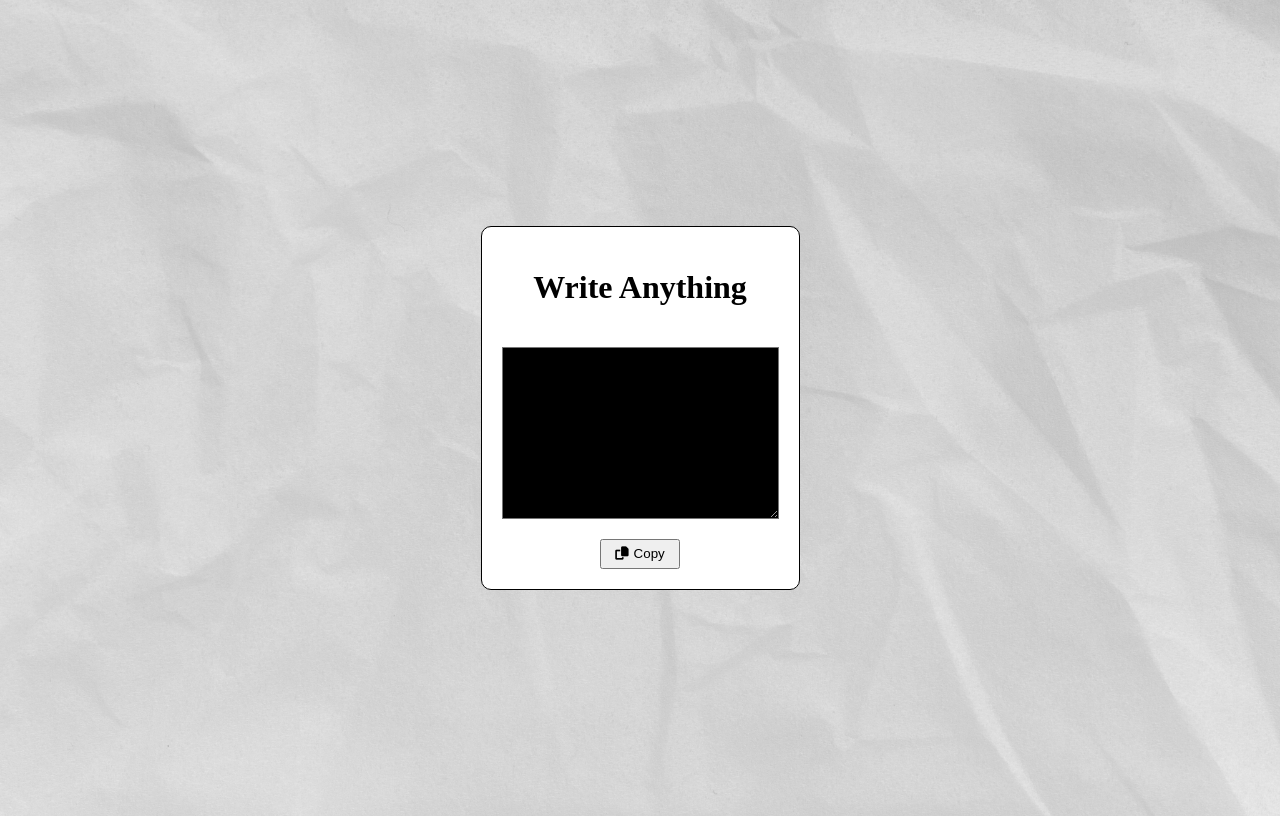
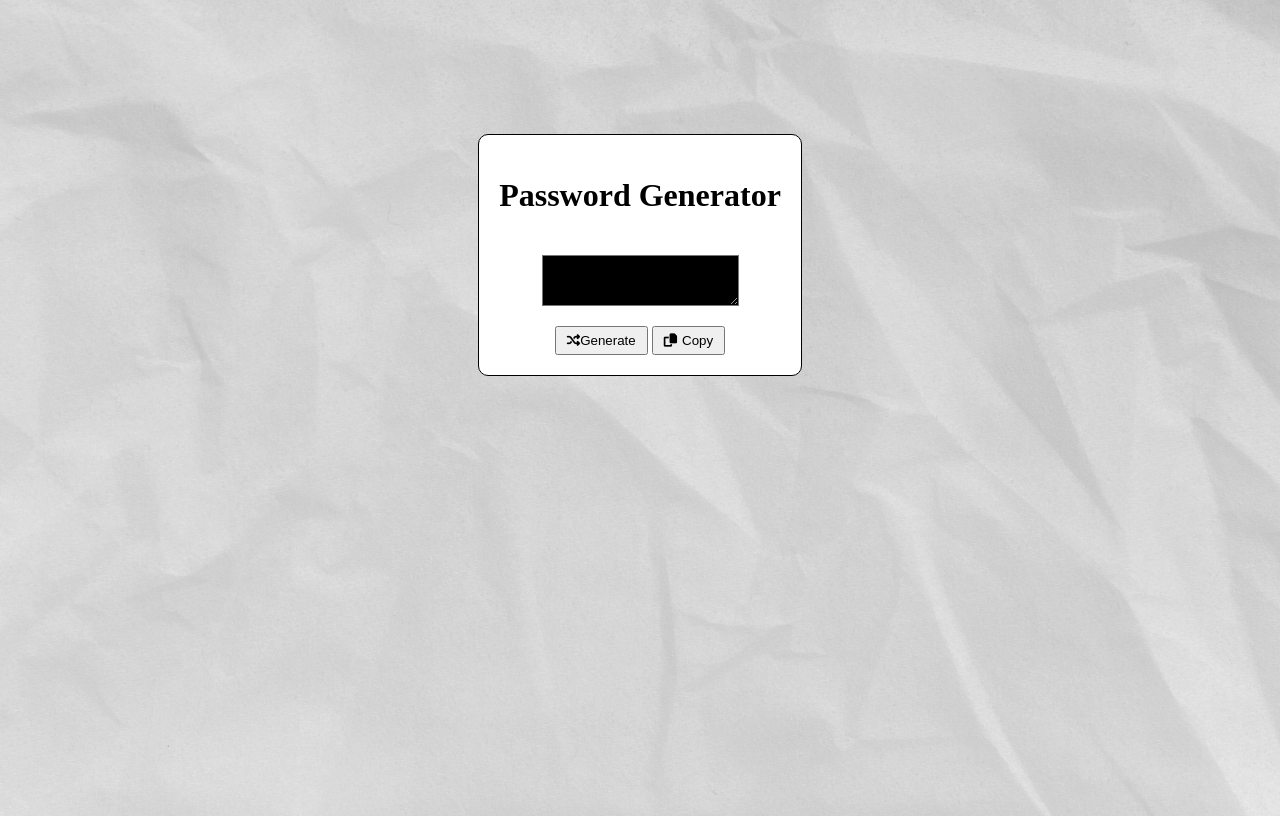
Before and after one commit to popey17/copy-to-clipboard, a plain HTML site: page index.html in a window 1280 px wide. Drawn offline with nearby package versions, Linux system fonts and the light colour scheme.

Commit message:
add random password generating function

```diff
--- a/index.html
+++ b/index.html
@@ -7,7 +7,7 @@
     <link rel="stylesheet" href="style.css">
     <script src="https://ajax.googleapis.com/ajax/libs/jquery/3.6.3/jquery.min.js"></script>
     <link rel="stylesheet" href="https://cdnjs.cloudflare.com/ajax/libs/font-awesome/6.3.0/css/all.min.css" integrity="sha512-SzlrxWUlpfuzQ+pcUCosxcglQRNAq/DZjVsC0lE40xsADsfeQoEypE+enwcOiGjk/bSuGGKHEyjSoQ1zVisanQ==" crossorigin="anonymous" referrerpolicy="no-referrer" />
-    <title>Copy to clipboard</title>
+    <title>Random Password Generator</title>
 </head>
 <body>
     <div class="copied">
@@ -15,9 +15,12 @@
     </div>
 
     <div class="container">
-        <h1>Write Anything</h1>
-        <textarea name="text" id="text" cols="30" rows="10"></textarea>
-        <button class="copy-btn"><i class="fa-solid fa-copy"></i>Copy</button>
+        <h1>Password Generator</h1>
+        <textarea name="text" id="text"></textarea>
+        <div>
+            <button class="generate-btn"><i class="fa-solid fa-shuffle"></i>Generate</button>
+            <button class="copy-btn"><i class="fa-solid fa-copy"></i>Copy</button>
+        </div>
     </div>
 
     <script src="index.js"></script>
--- a/index.js
+++ b/index.js
@@ -13,4 +13,18 @@ $(document).ready(function(){
         show();
         setTimeout(hide,800);
     });
+
+
+$('.generate-btn').click(function(ß){
+    var length = 12,
+    charSet = `ABCDEFGHIJKLMNOPQRSTUVWXYZabcdefghijklmnopqrstuvwxyz0123456789!@#$%^&*()_+{}|:"<>?-=[];',./~`,
+    randPass = '';
+
+    for (var i =0; i < length; i++) {
+        var randNum = Math.floor(Math.random()*charSet.length);
+        randPass += charSet.substring(randNum, randNum+1);
+    }
+    $('#text').val(randPass);
 });
+
+});
--- a/style.css
+++ b/style.css
@@ -1,16 +1,15 @@
 body {
     display: flex;
     justify-content: center;
-    align-items: center;
-    height: 100vh;
     background: url("bg.jpg") no-repeat center;
     background-size: cover;
+    height: 100vh;
 }
 
 .copied {
     position: absolute;
     left: 50%;
-    top: 10%;
+    top: 8%;
     transform: translateX(-50%);
     font-size: 2rem;
     transition: all 0.5s;
@@ -31,21 +30,25 @@ body {
     padding: 20px;
     border-radius: 10px;
     background: #fff;
+    height: 200px;
+    margin-top: 10%;
 }
 
 textarea {
     background: #000;
     color: #fff;
     padding: 10px;
+    text-align: center;
 }
 
-.copy-btn {
-    height: 30px;
-    width: 80px;
+.copy-btn,
+.generate-btn {
     cursor: pointer;
+    padding: 5px 10px;
 }
 
-.copy-btn:hover{
+.copy-btn:hover,
+.generate-btn:hover{
     color: #fff;
     background: #000;
 }
```
Also changed, not shown: 1 other file.
